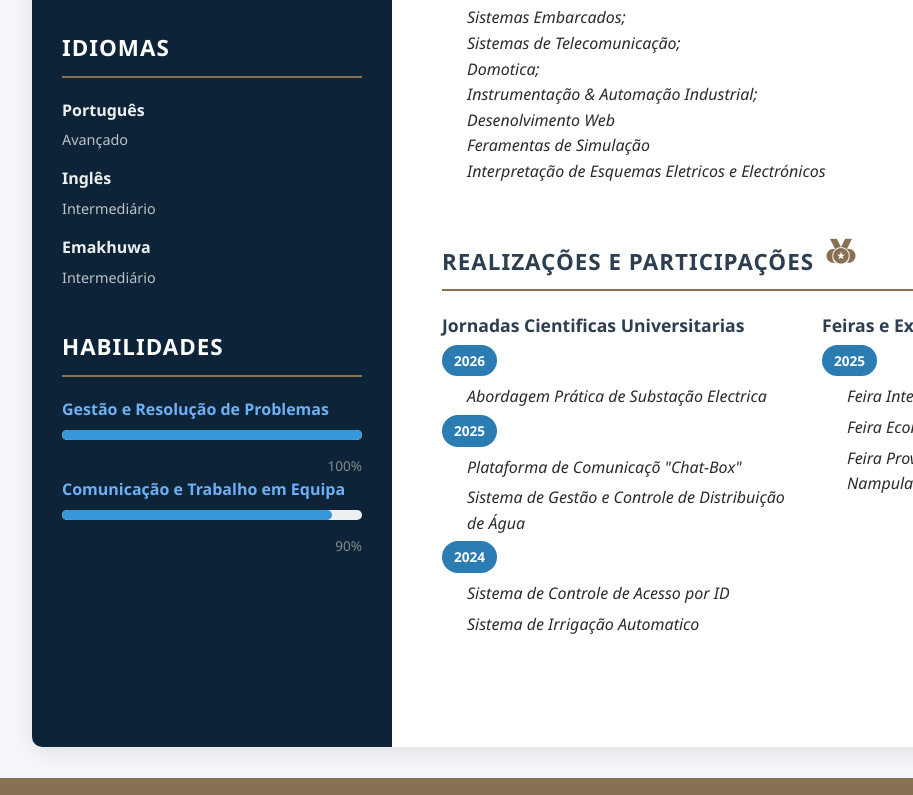
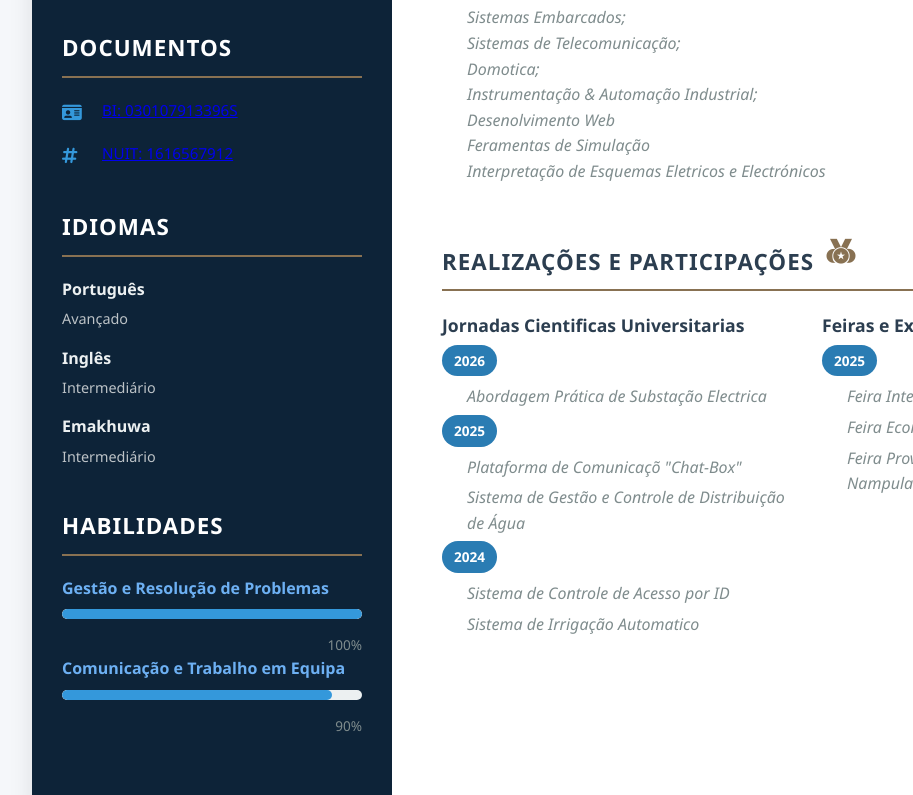
Before and after one commit to DelfioAndre/Portifolio, a plain HTML site: page index.html in a window 1280 px wide. Shown: the part 959-1754 px from the top of the page, without its empty margins (8-921 px from the left). Drawn offline with nearby package versions, Linux system fonts and the light colour scheme.

Commit message:
Adicao de BI e NUIT

```diff
--- a/css/style.css
+++ b/css/style.css
@@ -168,10 +168,9 @@ h1 {
 .institution,
 .company,
 .feito {
-    color: #2b2b2b;
+    color: #7f8c8d;
     font-size: 1rem;
     font-style: italic;
-    font-weight: 500;
 }
 
 .feito {
@@ -304,20 +303,15 @@ footer {
     vertical-align: middle;
 }
 /*Linkes dos doc's na classe ver imagem*/
-li > a,
-li > a:visited {
-    color: #2b2b2b;
+li > a {
+    color: #7f8c8d;
     font-size: 1rem;
     font-style: italic;
-    font-weight: 500;
     text-decoration: none;
-}
-li > a:hover,
-li > a:focus {
-    text-decoration: underline;
 }
 li {
     list-style: none;
+
 }
 
 
--- a/index.html
+++ b/index.html
@@ -73,6 +73,29 @@
                         </div>
                         <div class="contact-text">
                             <a href="#" class="social-link">linkedin.com/in/delfioandre</a>
+                        </div>
+                    </div>
+                </div>
+            </div>
+
+            <!-- Documentos -->
+            <div class="section">
+                <h3 class="section-title">DOCUMENTOS</h3>
+                <div class="contact-info">
+                    <div class="contact-item">
+                        <div class="contact-icon">
+                            <i class="fas fa-id-card"></i>
+                        </div>
+                        <div class="contact-text">
+                            <a href="#" class="ver-img" data-img="docs/BI.jpeg">BI: 030107913396S</a>
+                        </div>
+                    </div>
+                    <div class="contact-item">
+                        <div class="contact-icon">
+                            <i class="fas fa-hashtag"></i>
+                        </div>
+                        <div class="contact-text">
+                            <a href="#" class="ver-img" data-img="docs/NUIT.jpeg">NUIT: 1616567912</a>
                         </div>
                     </div>
                 </div>
```
Also changed, not shown: docs/BI.jpeg (added), docs/NUIT.jpeg (added).
